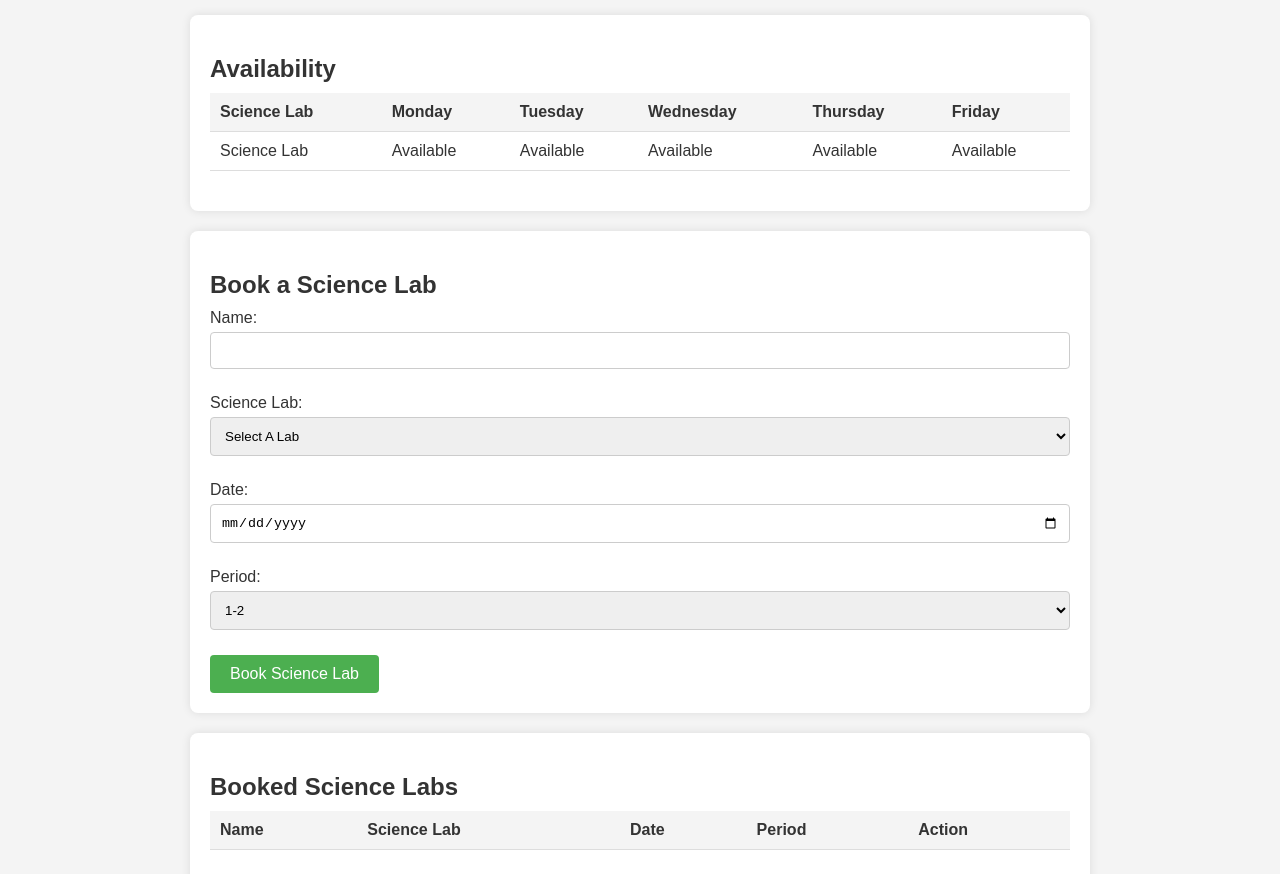
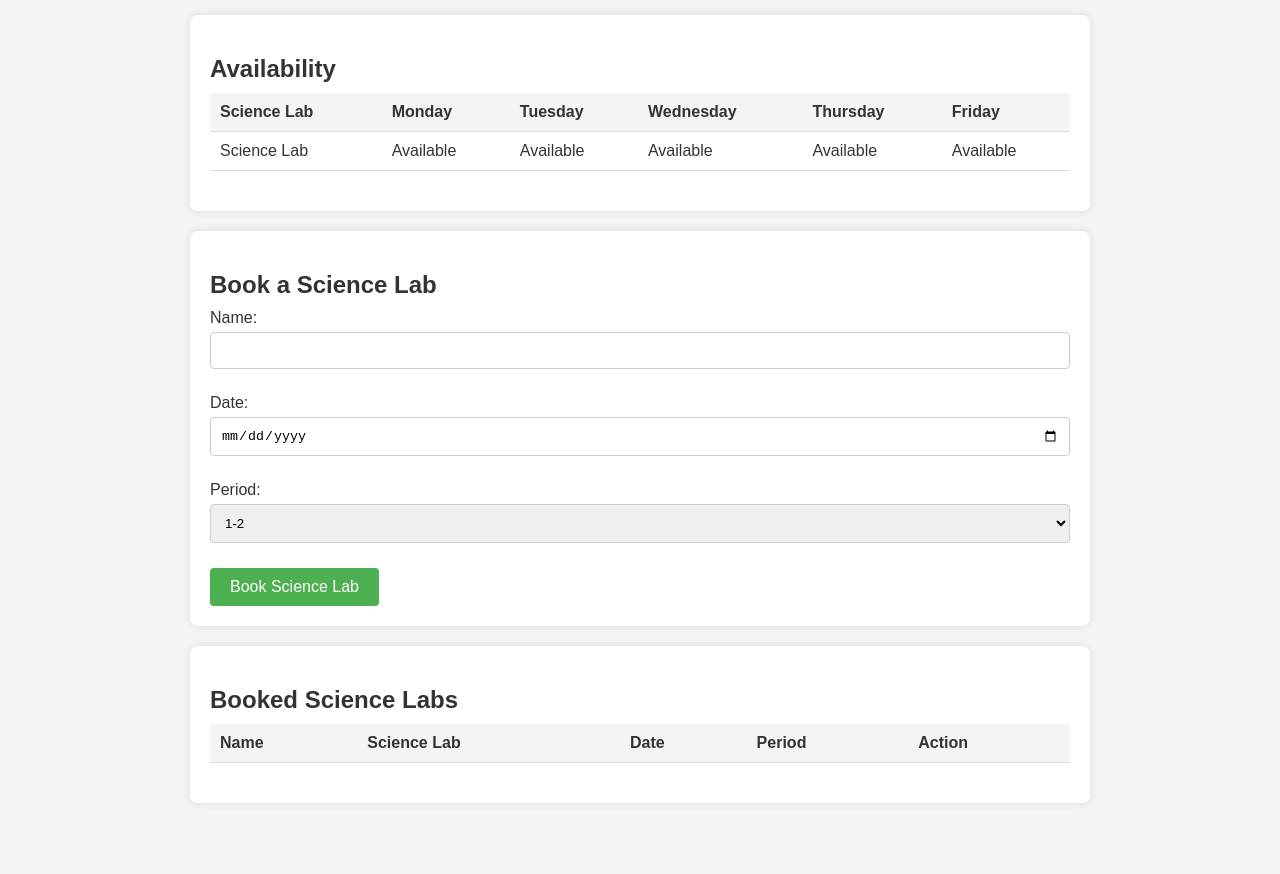
Before and after one commit to scienceWellspring/scienceWellpsring.github.io, a plain HTML site: page index.html in a window 1280 px wide. Shown: the part 74-948 px from the top of the page. After the commit the page ends 917 px from the top, so only its background shows below. Drawn offline with Linux system fonts and the light colour scheme; no server answers.

Commit message:
Update index.html

```diff
--- a/index.html
+++ b/index.html
@@ -39,13 +39,7 @@
           <input type="text" id="name" name="name" required>
         </div>
 
-        <div class="form-group">
-          <label for="room">Science Lab:</label>
-          <select id="room" name="room" required>
-            <option value="">Select A Lab</option>
-            <option value="Science Lab">Science Lab</option>
-          </select>
-        </div>
+
 
         <div class="form-group">
           <label for="date">Date:</label>
```
